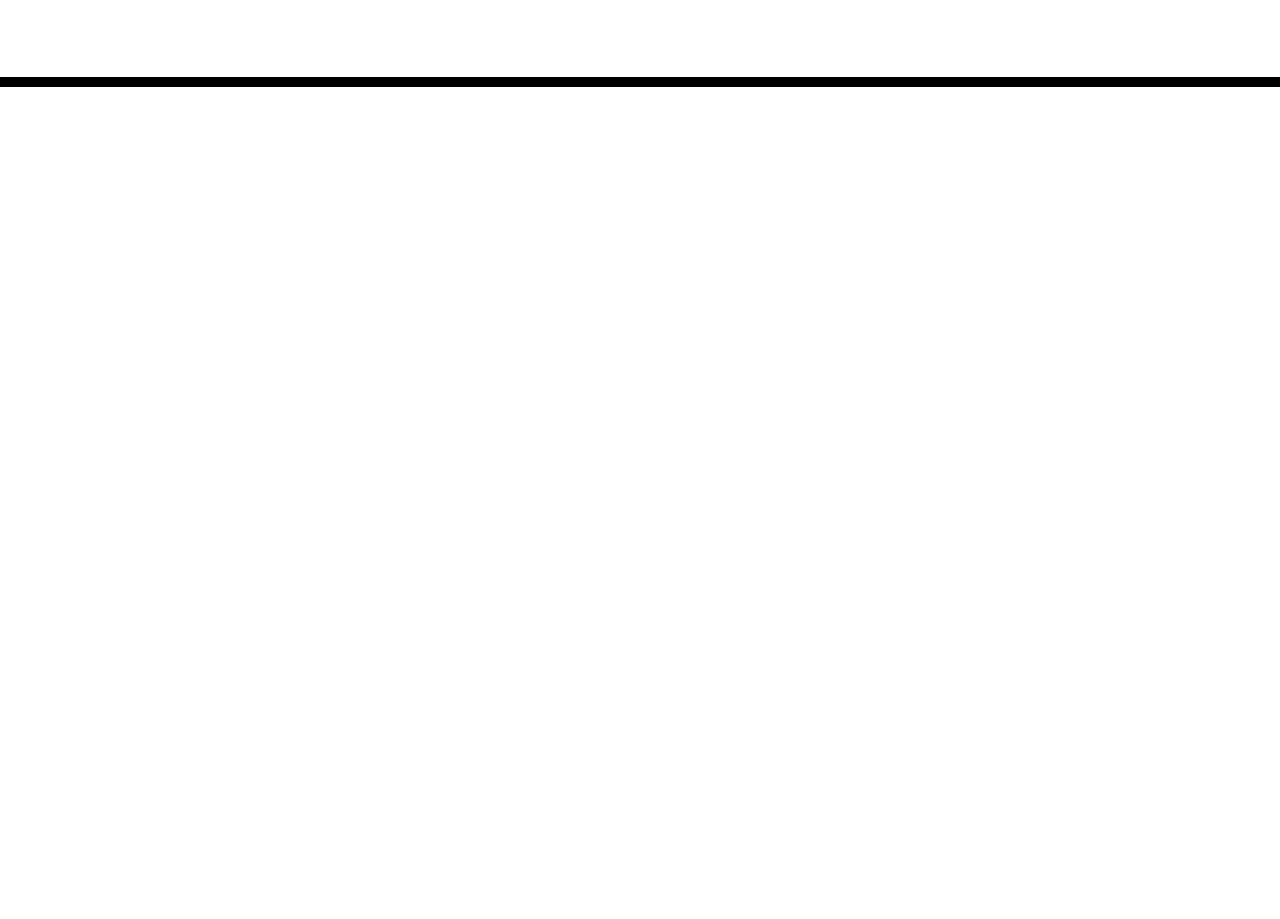
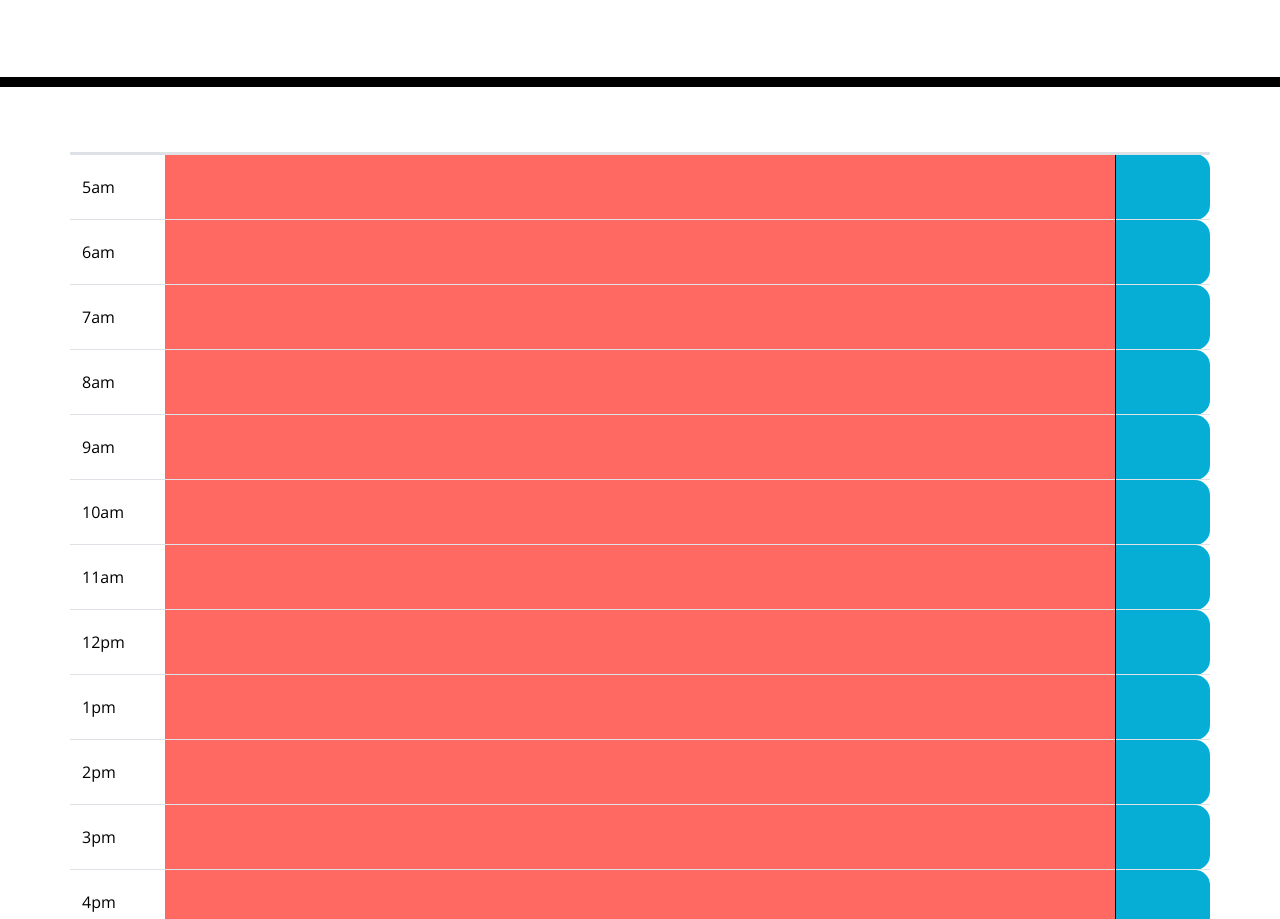
Before and after one commit to kvs1995/hwk5_work-day-scheduler, a plain HTML site: page index.html in a window 1280 px wide. Shown: the part 181-1100 px from the top of the page. Before the commit the page ends 800 px from the top, so only its background shows below. Drawn offline with nearby package versions, Linux system fonts and the light colour scheme; files that its build step writes are made by us from their sources.

Commit message:
creating the table build in index.html. Updated CSS with the custom design. Added all table rows to the html for the time being.

```diff
--- a/assets/css/style.css
+++ b/assets/css/style.css
@@ -11,6 +11,10 @@ textarea {
   color: #000000;
   border-left: 1px solid black;
   padding: 10px;
+}
+
+tbody tr {
+  line-height: 2.5;
 }
 
 .jumbotron {
@@ -69,3 +73,15 @@ textarea {
   font-size: 20px;
   transition: all 0.3s ease-in-out;
 }
+
+/* need to adjust the column widths, colors and borders using the exosting css */
+
+.table-responsive {
+  display: block;
+  width: 100%;
+  overflow-x: auto;
+}
+
+.table th {
+  padding: 0px;
+}
--- a/index.html
+++ b/index.html
@@ -8,6 +8,8 @@
       rel="stylesheet"
       href="https://stackpath.bootstrapcdn.com/bootstrap/4.3.1/css/bootstrap.min.css"
     />
+    <!-- <link rel="stylesheet" href="https://cdnjs.cloudflare.com/ajax/libs/twitter-bootstrap/4.5.0/css/bootstrap.min.css"> -->
+
     <link
       rel="stylesheet"
       href="https://use.fontawesome.com/releases/v5.8.1/css/all.css"
@@ -18,7 +20,7 @@
       href="https://fonts.googleapis.com/css?family=Open+Sans&display=swap"
       rel="stylesheet"
     />
-    <link rel="stylesheet" href="style.css" />
+    <link rel="stylesheet" href="./assets/css/style.css" />
     <title>Work Day Scheduler</title>
   </head>
 
@@ -30,6 +32,114 @@
     </header>
     <div class="container">
       <!-- Timeblocks go here -->
+      <!--create table with rows from 7 am to 6pm-->
+
+    <!-- Table layout -->
+      <section class="row">
+        <div class="table-responsive"> <!--**NEED TO CREATE CLASS TO MAKE RESPONSIVE**>-->
+          <table class="table">
+            <thead>
+              <tr> <!-- ALL REMAIN BLANK; ADD PADDING THE FIRST AND LAST-->
+                <th scope="col"></th> <!--EACH COLUMN SHOULD BE 4 COLS WORTH, scope=col-->
+                <th scope="col"></th>
+                <th scope="col"></th>
+              </tr>
+            </thead>
+            <tbody id="time-block-display"> <!-- ASSIGNED ID IF WANT TO APPEND ALL -->
+              <tr>
+                <td class="hour col-1">5am</td>
+                <td class="present col-10"></td> <!--change dependent on time so technically should have a class to begin with should be done in javascript-->
+                <td class="saveBtn col-1"></td>
+              </tr>
+              <tr>
+                <td class="hour col-1">6am</td>
+                <td class="present col-10"></td>
+                <td class="saveBtn col-1"></td>
+              </tr>
+              <tr>
+                <td class="hour col-1">7am</td>
+                <td class="present col-10"></td>
+                <td class="saveBtn col-1"></td>
+              </tr>
+              <tr>
+                <td class="hour col-1">8am</td>
+                <td class="present col-10"></td>
+                <td class="saveBtn col-1"></td>
+              </tr>
+              <tr>
+                <td class="hour col-1">9am</td>
+                <td class="present col-10"></td>
+                <td class="saveBtn col-1"></td>
+              </tr>
+              <tr>
+                <td class="hour col-1">10am</td>
+                <td class="present col-10"></td>
+                <td class="saveBtn col-1"></td>
+              </tr>
+              <tr>
+                <td class="hour col-1">11am</td>
+                <td class="present col-10"></td>
+                <td class="saveBtn col-1"></td>
+              </tr>
+              <tr>
+                <td class="hour col-1">12pm</td>
+                <td class="present col-10"></td>
+                <td class="saveBtn col-1"></td>
+              </tr>
+              <tr>
+                <td class="hour col-1">1pm</td>
+                <td class="present col-10"></td>
+                <td class="saveBtn col-1"></td>
+              </tr>
+              <tr>
+                <td class="hour col-1">2pm</td>
+                <td class="present col-10"></td>
+                <td class="saveBtn col-1"></td>
+              </tr>
+              <tr>
+                <td class="hour col-1">3pm</td>
+                <td class="present col-10"></td>
+                <td class="saveBtn col-1"></td>
+              </tr>
+              <tr>
+                <td class="hour col-1">4pm</td>
+                <td class="present col-10"></td>
+                <td class="saveBtn col-1"></td>
+              </tr>
+              <tr>
+                <td class="hour col-1">5pm</td>
+                <td class="present col-10"></td>
+                <td class="saveBtn col-1"></td>
+              </tr>
+              <tr>
+                <td class="hour col-1">6pm</td>
+                <td class="present col-10"></td>
+                <td class="saveBtn col-1"></td>
+              </tr>
+              <tr>
+                <td class="hour col-1">7pm</td>
+                <td class="present col-10"></td>
+                <td class="saveBtn col-1"></td>
+              </tr>
+              <tr>
+                <td class="hour col-1">8pm</td>
+                <td class="present col-10"></td>
+                <td class="saveBtn col-1"></td>
+              </tr>
+              <tr>
+                <td class="hour col-1">9pm</td>
+                <td class="present col-10"></td>
+                <td class="saveBtn col-1"></td>
+              </tr>
+              <tr>
+                <td class="hour col-1">10pm</td>
+                <td class="present col-10"></td>
+                <td class="saveBtn col-1"></td>
+              </tr>
+            </tbody>
+          </table>
+        </div>
+      </section>
     </div>
 
     <script src="https://cdnjs.cloudflare.com/ajax/libs/jquery/3.2.1/jquery.min.js"></script>
```
